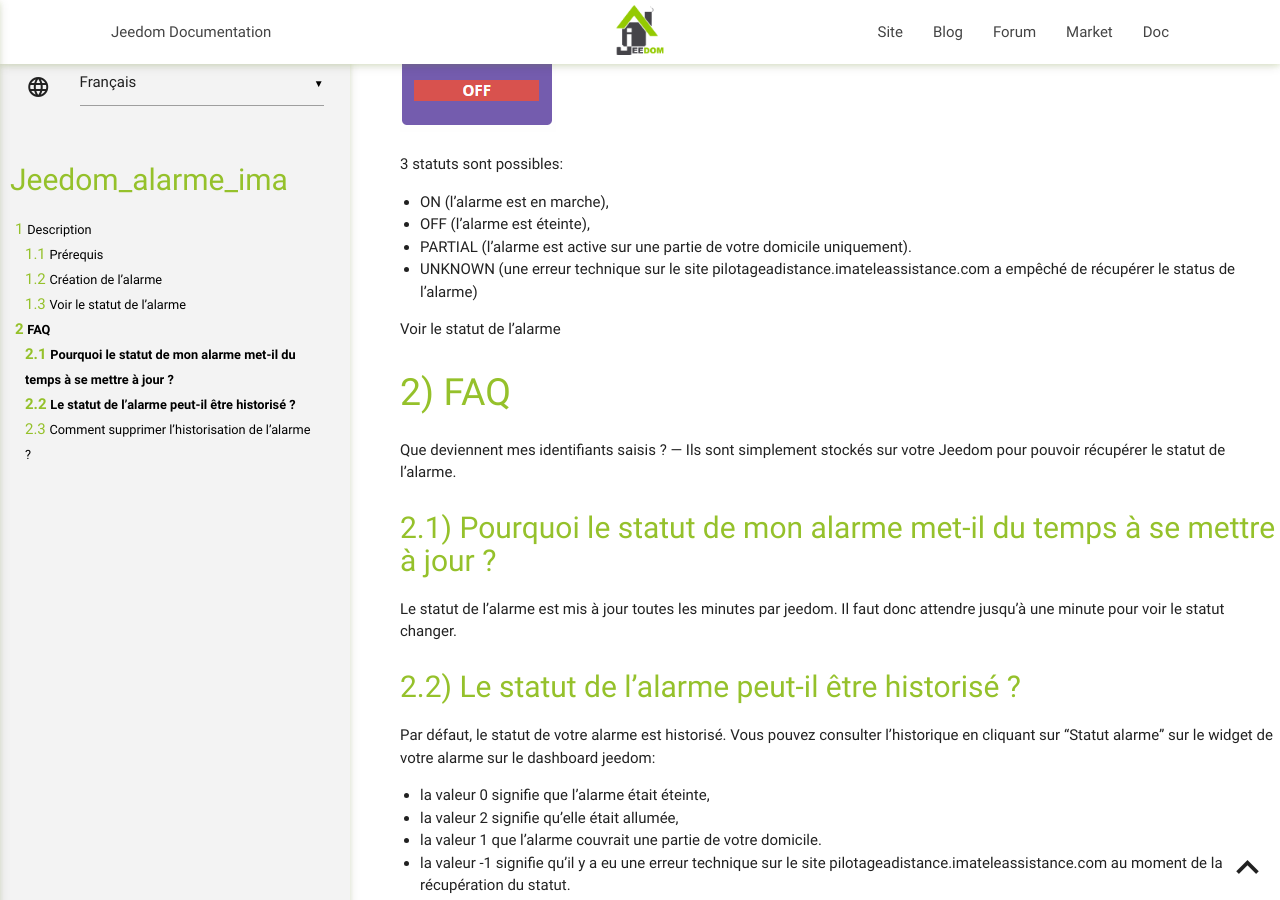
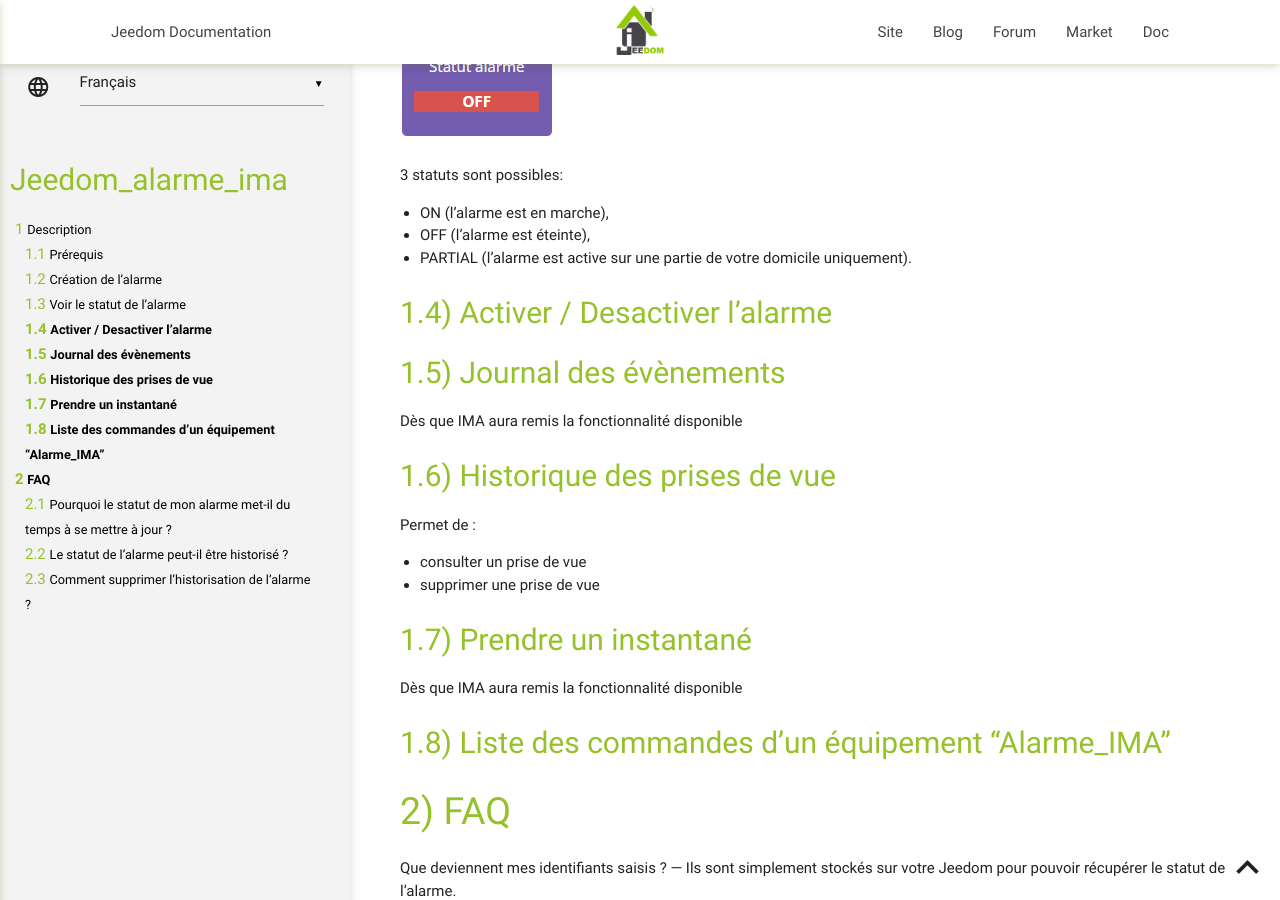
Before and after one commit to lplancke/jeedom_alarme_IMA, a Jekyll site: the page built from docs/fr_FR/index.md, in a window 1280 px wide and 900 px high, scrolled down 1786 px. Built offline with Jekyll 4.4.1, drawn with Linux system fonts in a browser that asks for light colours; our own code applies the rules of GitHub Pages for plain Markdown files.

Commit message:
Update index.md

```diff
--- a/docs/fr_FR/index.md
+++ b/docs/fr_FR/index.md
@@ -33,7 +33,7 @@ Une fois le plugin installé:
 - cliquez sur Sauvegarder.
 - choissez le contact à utiliser
 
-![alt text](../images/Alarme_IMA_Capture_contact.JPG "Choix du contact")
+![alt text](../images/Alarme_IMA_Capture_contact_V2.JPG "Choix du contact")
 
 > le contact va permettre au plugin de faire un contrôle, lors de l'arrêt de l'alarme, entre le mot de passe XO du contact et le mdp saisie lors de la demande d'arrêt
 
@@ -57,9 +57,31 @@ Cliquez maintenant sur Accueil > Dashboard : un nouveau widget apparaît, qui re
 - ON (l'alarme est en marche),
 - OFF (l'alarme est éteinte),
 - PARTIAL (l'alarme est active sur une partie de votre domicile uniquement).
-- UNKNOWN (une erreur technique sur le site pilotageadistance.imateleassistance.com a empêché de récupérer le status de l'alarme)
 
-Voir le statut de l'alarme
+
+Activer / Desactiver l'alarme
+---
+
+Journal des évènements
+---
+Dès que IMA aura remis la fonctionnalité disponible
+
+Historique des prises de vue
+---
+Permet de :
+- consulter un prise de vue
+- supprimer une prise de vue
+
+
+Prendre un instantané
+---
+Dès que IMA aura remis la fonctionnalité disponible
+
+
+Liste des commandes d'un équipement "Alarme_IMA"
+---
+
+
 
 FAQ
 ===
```
